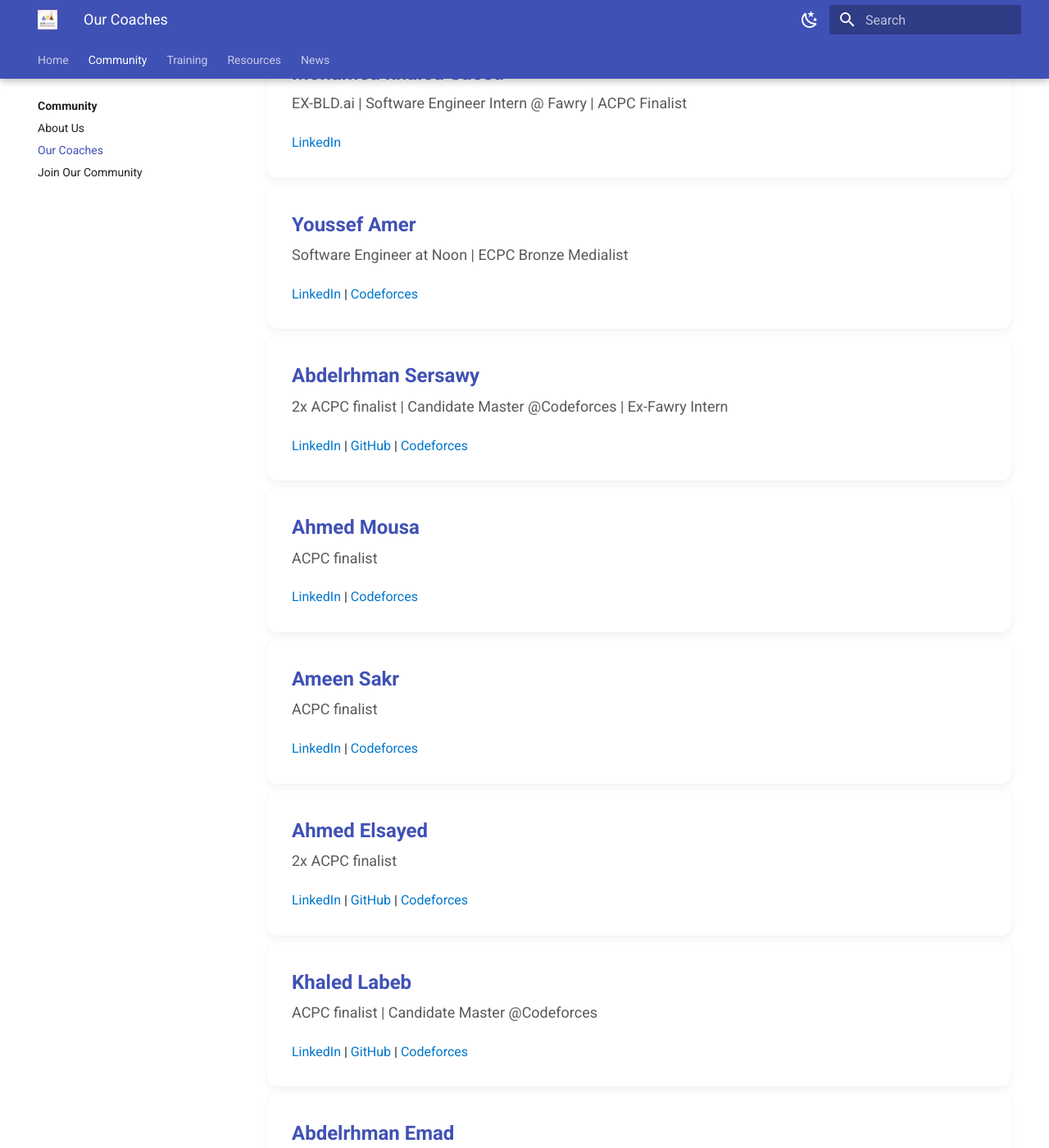
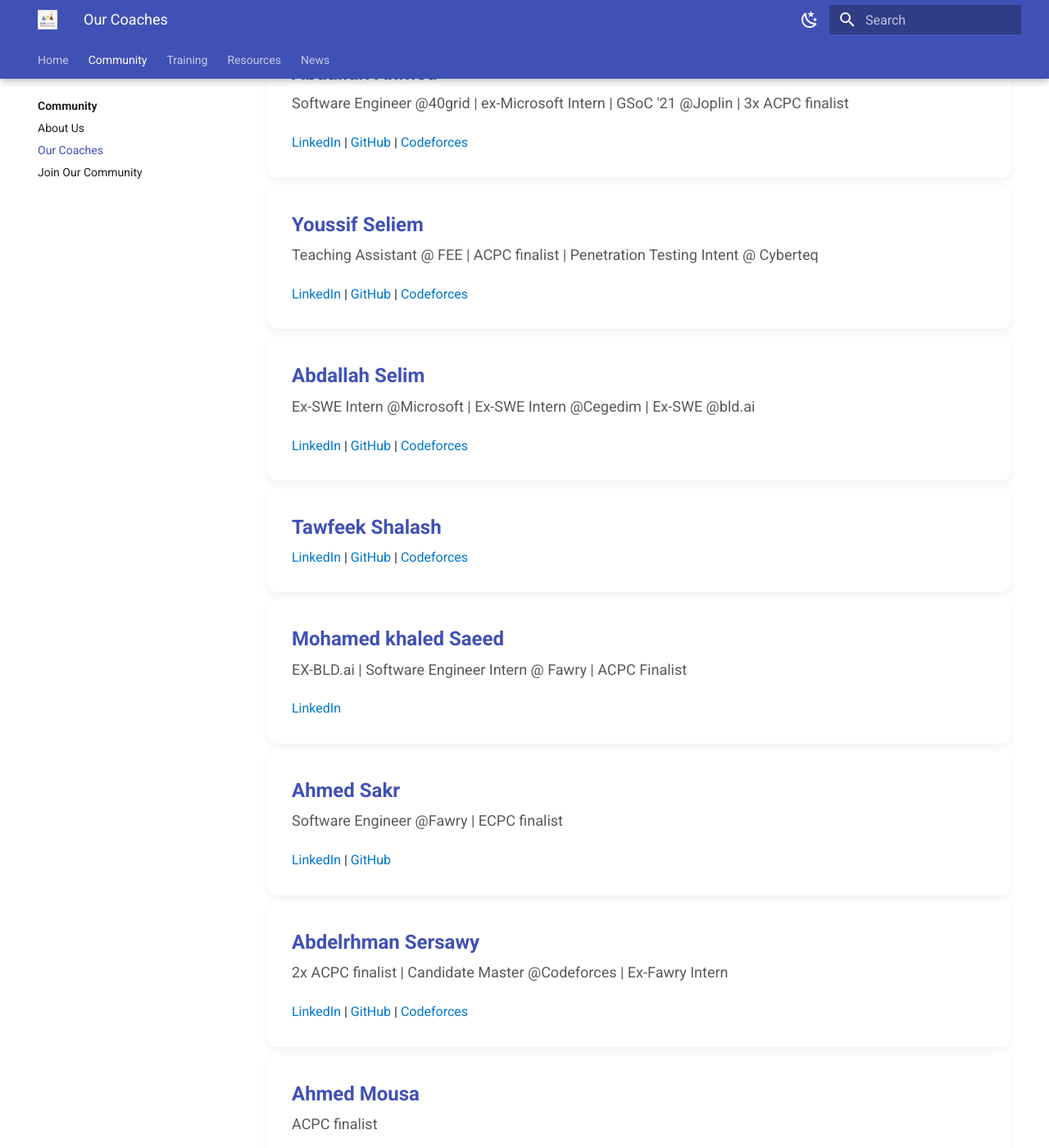
Before and after one commit to ICPC-Menofia/icpc-menofia.github.io, an MkDocs documentation site: the page built from docs/community/coaches.md, in a window 1280 px wide and 1400 px high, scrolled down 2364 px. Shown: the whole window at 82% size. Built offline with MkDocs 1.6.1 and Material for MkDocs 9.7.7, drawn with Linux system fonts in a browser that asks for light colours; some of the changed text lies outside the part shown.

Commit message:
docs: add more coaches to community coach ref

```diff
--- a/docs/community/coaches.md
+++ b/docs/community/coaches.md
@@ -40,6 +40,12 @@
         <a href="https://www.linkedin.com/in/naderyahia/" target="_blank">LinkedIn</a> |
         <a href="https://codeforces.com/profile/naderr" target="_blank">Codeforces</a>
     </li>
+    <li id="youssef-amer">
+        <strong>Youssef Amer</strong>
+        <small>Software Engineer at Noon | ECPC Bronze Medialist</small>
+        <a href="https://www.linkedin.com/in/youssef3ahmed/" target="_blank">LinkedIn</a> |
+        <a href="https://codeforces.com/profile/uamer" target="_blank">Codeforces</a>
+    </li>
     <li id="mohamed-sameh">
         <strong>Mohamed Sameh</strong>
         <small>Software Engineer at Sahl |  2x ACPC finalist</small>
@@ -68,16 +74,36 @@
         <a href="https://github.com/xUser5000" target="_blank">GitHub</a> |
         <a href="https://codeforces.com/profile/xUser5000" target="_blank">Codeforces</a>
     </li>
+    <li id="youseef-seliem">
+        <strong>Youssif Seliem</strong>
+        <small>Teaching Assistant @ FEE | ACPC finalist | Penetration Testing Intent @ Cyberteq</small>
+        <a href="https://www.linkedin.com/in/youssif-seliem-a156821aa/" target="_blank">LinkedIn</a> |
+        <a href="https://github.com/YoussifSeliem" target="_blank">GitHub</a> |
+        <a href="https://codeforces.com/profile/KakashiHataki" target="_blank">Codeforces</a>
+    </li>
+    <li id="abdallah-selim">
+        <strong>Abdallah Selim</strong>
+        <small>Ex-SWE Intern @Microsoft | Ex-SWE Intern @Cegedim | Ex-SWE @bld.ai</small>
+        <a href="https://www.linkedin.com/in/abdallahmselim/" target="_blank">LinkedIn</a> |
+        <a href="https://codeforces.com/profile/Selim_Senpai" target="_blank">GitHub</a> |
+        <a href="https://github.com/abdallahsellem" target="_blank">Codeforces</a>
+    </li>
+    <li id="tawfeek-shalash">
+        <strong>Tawfeek Shalash</strong>
+        <a href="https://www.linkedin.com/in/tawfeek-shalash" target="_blank">LinkedIn</a> |
+        <a href="https://github.com/tawfik-s" target="_blank">GitHub</a> |
+        <a href="https://codeforces.com/profile/Tawfik_Shalash" target="_blank">Codeforces</a>
+    </li>
     <li id="mohamed-khaled-saeed">
         <strong>Mohamed khaled Saeed</strong>
         <small>EX-BLD.ai | Software Engineer Intern @ Fawry  | ACPC Finalist</small>
         <a href="https://www.linkedin.com/in/mohamed-khaled-08229b207/" target="_blank">LinkedIn</a>
     </li>
-    <li id="youssef-amer">
-        <strong>Youssef Amer</strong>
-        <small>Software Engineer at Noon | ECPC Bronze Medialist</small>
-        <a href="https://www.linkedin.com/in/youssef3ahmed/" target="_blank">LinkedIn</a> |
-        <a href="https://codeforces.com/profile/uamer" target="_blank">Codeforces</a>
+    <li id="ahmed-sakr">
+        <strong>Ahmed Sakr</strong>
+        <small>Software Engineer @Fawry | ECPC finalist</small>
+        <a href="https://www.linkedin.com/in/ahmedsakr07407/" target="_blank">LinkedIn</a> |
+        <a href="https://github.com/Ahmed-Mohmed-Sakr/" target="_blank">GitHub</a>
     </li>
     <li id="abdelrhman-sersawy">
         <strong>Abdelrhman Sersawy</strong>
@@ -119,6 +145,12 @@
         <a href="https://github.com/abdoemad552" target="_blank">GitHub</a> |
         <a href="https://codeforces.com/profile/_ABDOEMAD_" target="_blank">Codeforces</a>
     </li>
+    <li id="yomna-magdy">
+        <strong>Yomna Magdy</strong>
+        <small>Former Backend Engineer Intern @Giza systems | Problem solving coach @Coach Academy | ECPC 2024 Finalist | Samsung Innovation Campus Scholarship</small>
+        <a href="https://www.linkedin.com/in/yomna1267" target="_blank">LinkedIn</a> |
+        <a href="https://github.com/yomna1267" target="_blank">GitHub</a> |
+    </li>
     <li id="mahmoud-reda">
         <strong>Mahmoud Reda</strong>
         <small>.Net Developer | 3x ECPC FINALIST</small>
@@ -130,6 +162,13 @@
         <a href="https://www.linkedin.com/in/ebrahemmordy" target="_blank">LinkedIn</a> |
         <a href="https://codeforces.com/profile/M0rdy" target="_blank">GitHub</a> |
         <a href="https://github.com/EbrahemMordy" target="_blank">Codeforces</a>
+    </li>
+    <li id="ahmed-marouf">
+        <strong>Ahmed Salah Marouf</strong>
+        <small>ACPC Finalist | Ex-SWE @Fawry</small>
+        <a href="https://www.linkedin.com/in/ahmed-salah-96b7b322a/" target="_blank">LinkedIn</a> |
+        <a href="https://codeforces.com/profile/M3rof" target="_blank">GitHub</a> |
+        <a href="http://github.com/ahmed-Elshitehi" target="_blank">Codeforces</a>
     </li>
     <li id="ibrahme-elhdad">
         <strong>Ibrahem Elhdad</strong>
```
